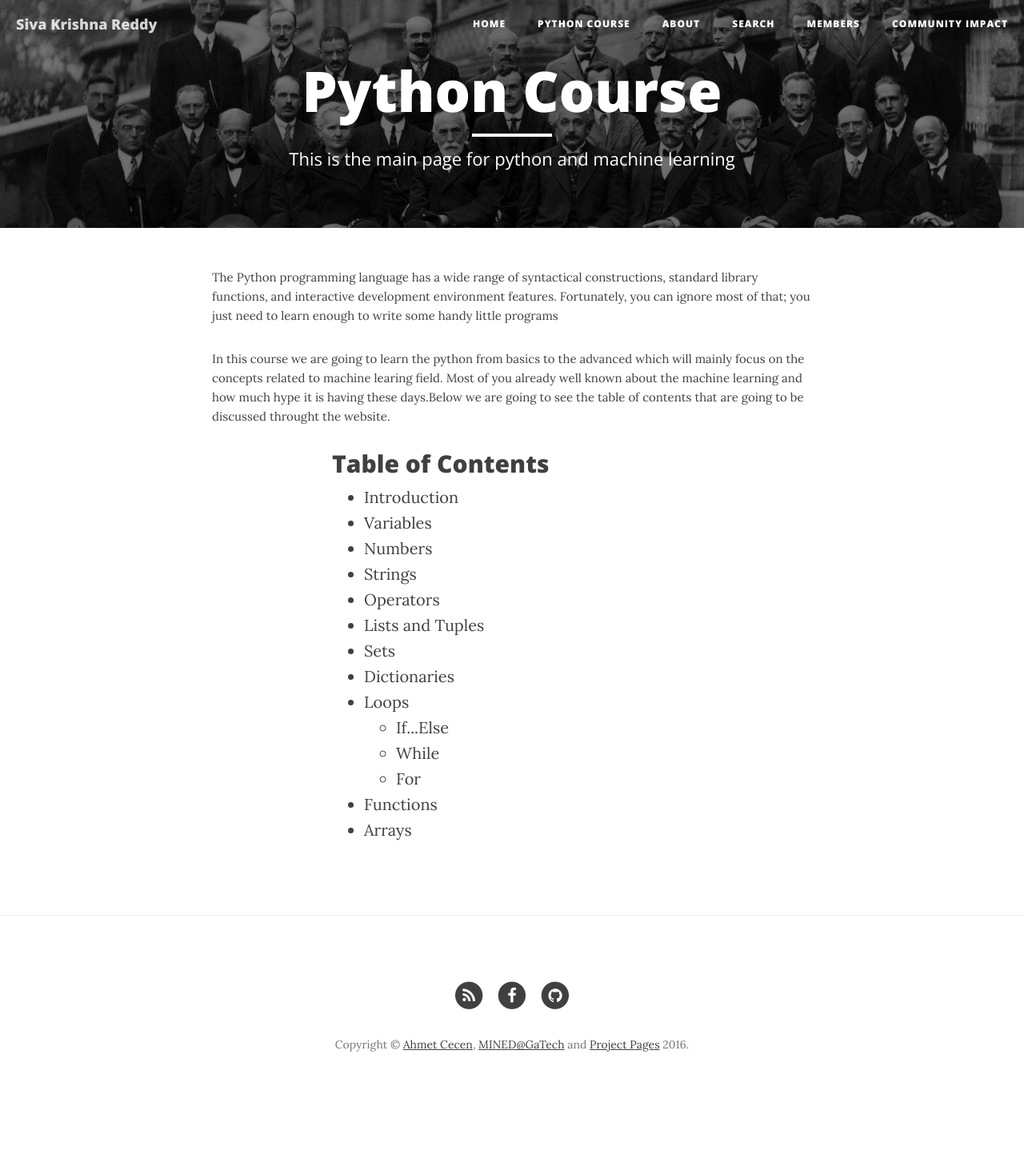
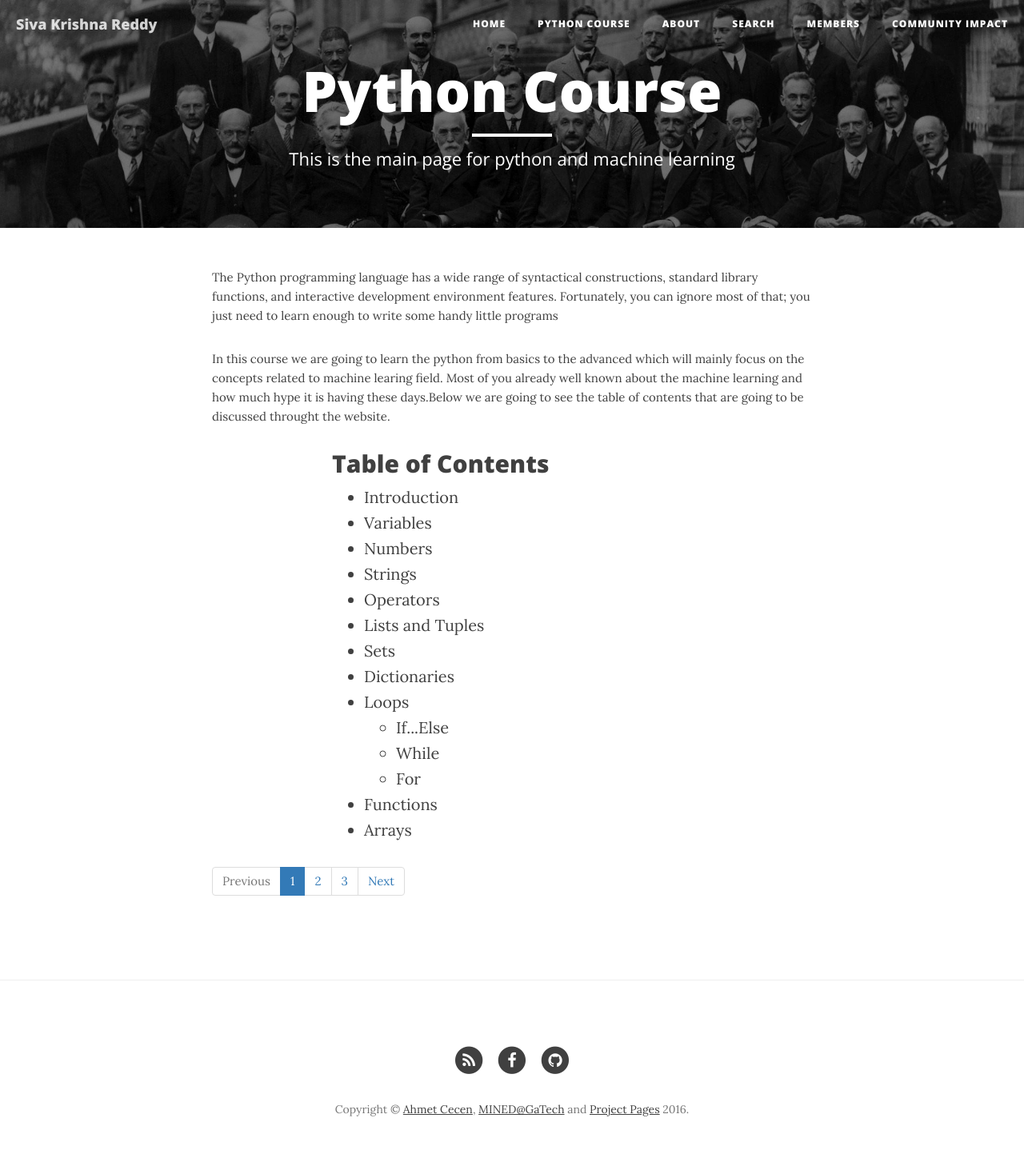
Before and after one commit to sivakrishna383/sivakrishna383.github.io, a Jekyll site: the page built from projects/project1.md, in a window 1280 px wide. Shown: the whole page at 80% size. Built offline with Jekyll 4.4.1, drawn with Linux system fonts in a browser that asks for light colours; nearby versions of some CDN libraries; before the commit the page ends 1383 px from its top, so only the background shows below that.

Commit message:
Update project1.md

```diff
--- a/projects/project1.md
+++ b/projects/project1.md
@@ -29,3 +29,12 @@ header-img: "img/homebg.jpg"
 		<a href="#"><li>Arrays</li></a>
 	</ul>
 </div>
+
+
+<ul class="pagination">
+  <li class="page-item disabled"><a class="page-link" href="#">Previous</a></li>
+  <li class="page-item active"><a class="page-link" href="#">1</a></li>
+  <li class="page-item"><a class="page-link" href="#">2</a></li>
+  <li class="page-item"><a class="page-link" href="#">3</a></li>
+  <li class="page-item"><a class="page-link" href="#">Next</a></li>
+</ul>
```
